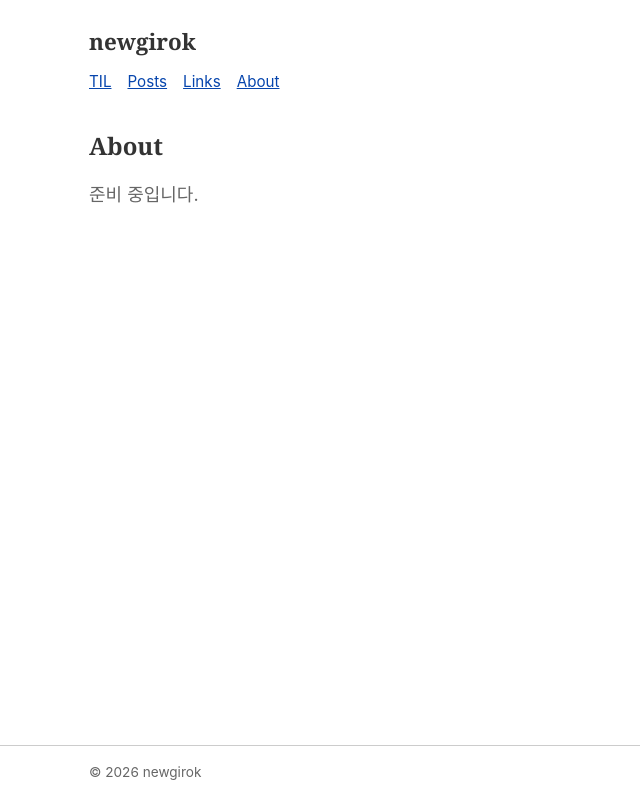
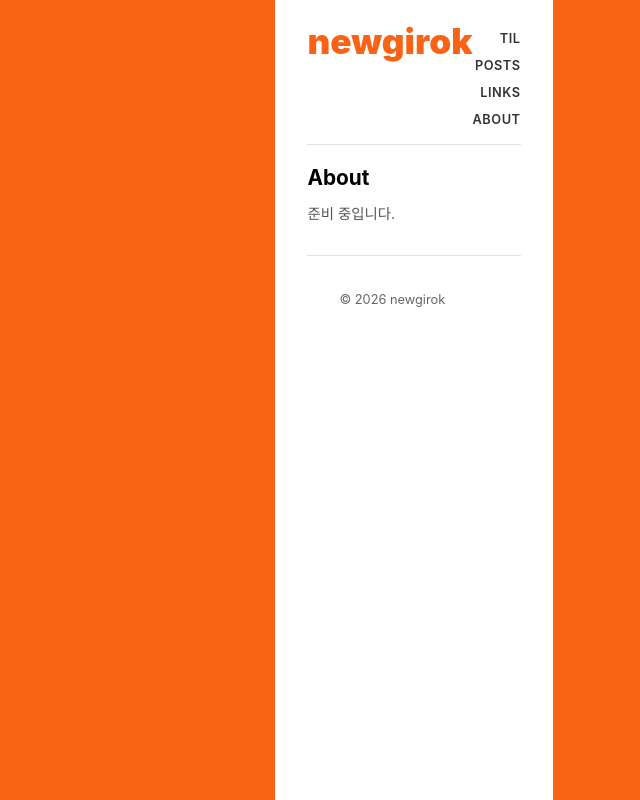
Before and after one commit to newgirok/newgirok.github.io, a Next.js app: page /about in a window 1280 px wide. Shown: the top 800 px of the page, without its empty margins (226-866 px from the left). Built offline with nearby package versions, Linux system fonts and the light colour scheme.

Commit message:
style: jvns.ca 디자인 재현
- 오렌지 페이지 배경 + 흰색 콘텐츠 박스 구조
- 사이트명 오렌지 굵은 타이포그래피
- 네비게이션 대문자, 우측 정렬
- 포스트 목록 날짜·type·제목 한 줄 인라인 형식

```diff
--- a/app/globals.css
+++ b/app/globals.css
@@ -5,73 +5,32 @@
 }
 
 body {
-  font-family: Georgia, 'Apple SD Gothic Neo', 'Noto Serif KR', serif;
-  font-size: 18px;
-  line-height: 1.6;
-  color: #333;
-  background: #fff;
-  padding: 0 1rem;
+  background: #f96316;
+  font-family: -apple-system, BlinkMacSystemFont, 'Segoe UI', 'Noto Sans KR', sans-serif;
+  font-size: 15px;
+  color: #000;
 }
 
 a {
   color: #0645ad;
+  text-decoration: none;
+}
+
+a:hover {
   text-decoration: underline;
 }
 
-a:hover {
-  color: #0b0080;
-}
-
+/* White content box */
 .container {
-  max-width: 650px;
+  max-width: 680px;
   margin: 0 auto;
-}
-
-/* Header */
-.header {
-  padding: 1.5rem 0 0.5rem;
-  margin-bottom: 1.5rem;
-}
-
-.header-logo {
-  font-size: 1.4rem;
-  font-weight: bold;
-  color: #333;
-  text-decoration: none;
-  display: block;
-  margin-bottom: 0.4rem;
-}
-
-.header-logo:hover {
-  color: #333;
-  text-decoration: none;
-}
-
-.header-nav {
-  list-style: none;
-  display: flex;
-  flex-wrap: wrap;
-  gap: 0 1rem;
-}
-
-.header-nav a {
-  font-size: 0.95rem;
-  font-family: -apple-system, BlinkMacSystemFont, sans-serif;
-}
-
-/* Footer */
-.footer {
-  margin-top: 3rem;
-  padding: 1rem 0;
-  border-top: 1px solid #ccc;
-  font-size: 0.85rem;
-  font-family: -apple-system, BlinkMacSystemFont, sans-serif;
-  color: #666;
+  background: #fff;
+  padding: 1.5rem 2rem 3rem;
+  min-height: 100vh;
 }
 
 /* Page wrapper */
 .page {
-  min-height: 100vh;
   display: flex;
   flex-direction: column;
 }
@@ -80,118 +39,182 @@ a:hover {
   flex: 1;
 }
 
-/* Post type label */
-.post-type {
-  font-family: -apple-system, BlinkMacSystemFont, sans-serif;
-  font-size: 0.78rem;
+/* ── Header ── */
+.header {
+  margin-bottom: 1.25rem;
+}
+
+.header-top {
+  display: flex;
+  justify-content: space-between;
+  align-items: flex-start;
+  margin-bottom: 0.3rem;
+}
+
+.header-logo {
+  font-size: 2.2rem;
+  font-weight: 900;
+  color: #f96316;
+  text-decoration: none;
+  line-height: 1;
+}
+
+.header-logo:hover {
+  text-decoration: none;
+  color: #f96316;
+}
+
+.header-nav-primary {
+  list-style: none;
+  text-align: right;
+  line-height: 1.8;
+}
+
+.header-nav-primary a {
+  font-size: 0.8rem;
+  font-weight: 600;
+  color: #333;
+  text-transform: uppercase;
+  letter-spacing: 0.04em;
+  text-decoration: none;
+}
+
+.header-nav-primary a:hover {
+  text-decoration: underline;
+}
+
+.header-nav-secondary {
+  list-style: none;
+  display: flex;
+  flex-wrap: wrap;
+  gap: 0 0.3rem;
+  align-items: center;
+  font-size: 0.8rem;
+  font-weight: 600;
+  text-transform: uppercase;
+  letter-spacing: 0.04em;
+}
+
+.header-nav-secondary a {
+  color: #333;
+  text-decoration: none;
+}
+
+.header-nav-secondary a:hover {
+  text-decoration: underline;
+}
+
+.header-nav-sep {
+  color: #f96316;
+  font-size: 0.7rem;
+}
+
+.header-divider {
+  border: none;
+  border-top: 1px solid #e0e0e0;
+  margin: 0.75rem 0;
+}
+
+/* ── Footer ── */
+.footer {
+  margin-top: 2rem;
+  padding-top: 0.75rem;
+  border-top: 1px solid #e0e0e0;
+  font-size: 0.8rem;
   color: #666;
 }
 
-/* Post Card — plain list item style */
+/* ── Post Card (list item) ── */
 .post-card {
-  margin-bottom: 0.5rem;
-  font-family: -apple-system, BlinkMacSystemFont, sans-serif;
-}
-
-.post-card-row {
   display: flex;
   align-items: baseline;
-  gap: 0.5rem;
+  gap: 0.4rem;
+  line-height: 1.6;
   flex-wrap: wrap;
 }
 
-.post-card-title {
-  font-size: 1rem;
-  font-weight: normal;
+.post-card-date {
+  font-size: 0.82rem;
+  color: #555;
+  white-space: nowrap;
+  min-width: 52px;
+}
+
+.post-type {
+  font-size: 0.82rem;
+  color: #888;
+  white-space: nowrap;
 }
 
 .post-card-title a {
+  font-size: 0.95rem;
   color: #0645ad;
 }
 
-.post-card-date {
-  font-size: 0.85rem;
-  color: #666;
-  white-space: nowrap;
+/* ── Post List ── */
+.post-list {
+  display: flex;
+  flex-direction: column;
+  gap: 0.1rem;
 }
 
-.post-card-tags {
-  display: flex;
-  flex-wrap: wrap;
-  gap: 0.3rem;
-  margin-top: 0.1rem;
-}
-
-.tag {
-  font-size: 0.78rem;
-  color: #666;
-  font-family: -apple-system, BlinkMacSystemFont, sans-serif;
-}
-
-.tag::before { content: '#'; }
-
-/* Page Header */
-.page-header {
-  margin-bottom: 1.5rem;
-}
-
-.page-header h1 {
-  font-size: 1.5rem;
-  margin-bottom: 0.3rem;
-}
-
-.page-header p {
-  font-size: 0.95rem;
-  color: #555;
-  font-family: -apple-system, BlinkMacSystemFont, sans-serif;
-}
-
-/* Post List */
-.post-list {
-  margin-top: 0.25rem;
-}
-
-/* Home sections */
+/* ── Home Sections ── */
 .home-section {
-  margin-bottom: 2.5rem;
+  margin-bottom: 1.75rem;
 }
 
 .home-section-header {
   display: flex;
+  justify-content: space-between;
   align-items: baseline;
-  justify-content: space-between;
-  margin-bottom: 0.5rem;
+  margin-bottom: 0.4rem;
 }
 
 .home-section-header h2 {
-  font-size: 1.1rem;
-  font-weight: bold;
+  font-size: 1rem;
+  font-weight: 700;
 }
 
 .home-section-header a {
-  font-size: 0.85rem;
-  font-family: -apple-system, BlinkMacSystemFont, sans-serif;
+  font-size: 0.82rem;
+  color: #888;
 }
 
-/* Article */
+/* ── Page Header (list pages) ── */
+.page-header {
+  margin-bottom: 1rem;
+}
+
+.page-header h1 {
+  font-size: 1.3rem;
+  font-weight: 700;
+  margin-bottom: 0.2rem;
+}
+
+.page-header p {
+  font-size: 0.875rem;
+  color: #555;
+}
+
+/* ── Article ── */
 .article-header {
-  margin-bottom: 1.5rem;
+  margin-bottom: 1.25rem;
 }
 
 .article-header h1 {
-  font-size: 1.6rem;
+  font-size: 1.5rem;
+  font-weight: 700;
   line-height: 1.3;
-  margin-bottom: 0.5rem;
+  margin-bottom: 0.4rem;
 }
 
 .article-meta {
-  font-family: -apple-system, BlinkMacSystemFont, sans-serif;
-  font-size: 0.875rem;
-  color: #666;
+  font-size: 0.82rem;
+  color: #555;
   display: flex;
   flex-wrap: wrap;
-  gap: 0.5rem;
-  align-items: baseline;
+  gap: 0.4rem;
+  align-items: center;
 }
 
 .article-meta-tags {
@@ -200,57 +223,66 @@ a:hover {
   flex-wrap: wrap;
 }
 
-/* MDX Content */
+.tag {
+  font-size: 0.78rem;
+  color: #666;
+}
+
+.tag::before { content: '#'; }
+
+/* ── Prose (MDX content) ── */
 .prose {
-  font-size: 1rem;
+  font-size: 0.95rem;
   line-height: 1.7;
 }
 
 .prose h2 {
-  font-size: 1.3rem;
-  margin: 1.8rem 0 0.6rem;
+  font-size: 1.2rem;
+  font-weight: 700;
+  margin: 1.75rem 0 0.5rem;
 }
 
 .prose h3 {
-  font-size: 1.1rem;
-  margin: 1.4rem 0 0.4rem;
+  font-size: 1rem;
+  font-weight: 700;
+  margin: 1.25rem 0 0.4rem;
 }
 
 .prose p {
-  margin-bottom: 1rem;
+  margin-bottom: 0.9rem;
 }
 
 .prose ul,
 .prose ol {
   padding-left: 1.5rem;
-  margin-bottom: 1rem;
+  margin-bottom: 0.9rem;
 }
 
 .prose li {
-  margin-bottom: 0.25rem;
+  margin-bottom: 0.2rem;
 }
 
 .prose blockquote {
   border-left: 3px solid #ccc;
-  padding-left: 1rem;
+  padding-left: 0.9rem;
   color: #555;
-  margin: 1rem 0;
+  margin: 0.9rem 0;
 }
 
 .prose code {
   font-family: 'Fira Code', Consolas, Monaco, monospace;
   font-size: 0.875em;
   background: #f5f5f5;
-  padding: 0.1em 0.35em;
+  padding: 0.1em 0.3em;
   border: 1px solid #ddd;
 }
 
 .prose pre {
   background: #f5f5f5;
   border: 1px solid #ddd;
-  padding: 1rem;
+  padding: 0.9rem;
   overflow-x: auto;
-  margin: 1rem 0;
+  margin: 0.9rem 0;
 }
 
 .prose pre code {
@@ -258,26 +290,24 @@ a:hover {
   border: none;
   padding: 0;
   font-size: 0.875rem;
-  color: #333;
 }
 
 .prose hr {
   border: none;
-  border-top: 1px solid #ccc;
-  margin: 1.5rem 0;
+  border-top: 1px solid #ddd;
+  margin: 1.25rem 0;
 }
 
 .prose table {
   width: 100%;
   border-collapse: collapse;
-  margin: 1rem 0;
-  font-size: 0.95rem;
-  font-family: -apple-system, BlinkMacSystemFont, sans-serif;
+  margin: 0.9rem 0;
+  font-size: 0.9rem;
 }
 
 .prose th,
 .prose td {
-  padding: 0.4rem 0.6rem;
+  padding: 0.35rem 0.6rem;
   border: 1px solid #ccc;
   text-align: left;
 }
@@ -286,26 +316,34 @@ a:hover {
   background: #f5f5f5;
 }
 
-/* Back link */
+/* ── Back link ── */
 .back-link {
   display: inline-block;
-  font-family: -apple-system, BlinkMacSystemFont, sans-serif;
-  font-size: 0.875rem;
-  margin-bottom: 1.5rem;
+  font-size: 0.85rem;
+  margin-bottom: 1.25rem;
 }
 
-/* About */
+/* ── About ── */
 .about-content h1 {
-  font-size: 1.5rem;
-  margin-bottom: 1rem;
+  font-size: 1.3rem;
+  font-weight: 700;
+  margin-bottom: 0.75rem;
 }
 
 .about-placeholder {
-  color: #666;
-  font-family: -apple-system, BlinkMacSystemFont, sans-serif;
+  color: #555;
+  font-size: 0.9rem;
 }
 
-@media (max-width: 480px) {
-  body { font-size: 16px; }
-  .article-header h1 { font-size: 1.3rem; }
+@media (max-width: 680px) {
+  .container {
+    padding: 1rem 1.25rem 2rem;
+    min-height: 100vh;
+  }
+  .header-logo {
+    font-size: 1.6rem;
+  }
+  .article-header h1 {
+    font-size: 1.25rem;
+  }
 }
--- a/app/layout.tsx
+++ b/app/layout.tsx
@@ -13,11 +13,11 @@ export default function RootLayout({ children }: { children: React.ReactNode })
     <html lang="ko">
       <body>
         <div className="page">
-          <Header />
-          <main className="page-content">
-            <div className="container">{children}</div>
-          </main>
-          <Footer />
+          <div className="container">
+            <Header />
+            <main className="page-content">{children}</main>
+            <Footer />
+          </div>
         </div>
       </body>
     </html>
--- a/components/Header.tsx
+++ b/components/Header.tsx
@@ -3,17 +3,16 @@ import Link from 'next/link'
 export default function Header() {
   return (
     <header className="header">
-      <div className="container">
+      <div className="header-top">
         <Link href="/" className="header-logo">newgirok</Link>
-        <nav>
-          <ul className="header-nav">
-            <li><Link href="/til">TIL</Link></li>
-            <li><Link href="/posts">Posts</Link></li>
-            <li><Link href="/links">Links</Link></li>
-            <li><Link href="/about">About</Link></li>
-          </ul>
-        </nav>
+        <ul className="header-nav-primary">
+          <li><Link href="/til">TIL</Link></li>
+          <li><Link href="/posts">POSTS</Link></li>
+          <li><Link href="/links">LINKS</Link></li>
+          <li><Link href="/about">ABOUT</Link></li>
+        </ul>
       </div>
+      <hr className="header-divider" />
     </header>
   )
 }
```
Also changed, not shown: components/PostCard.tsx (+12 -15 lines).
